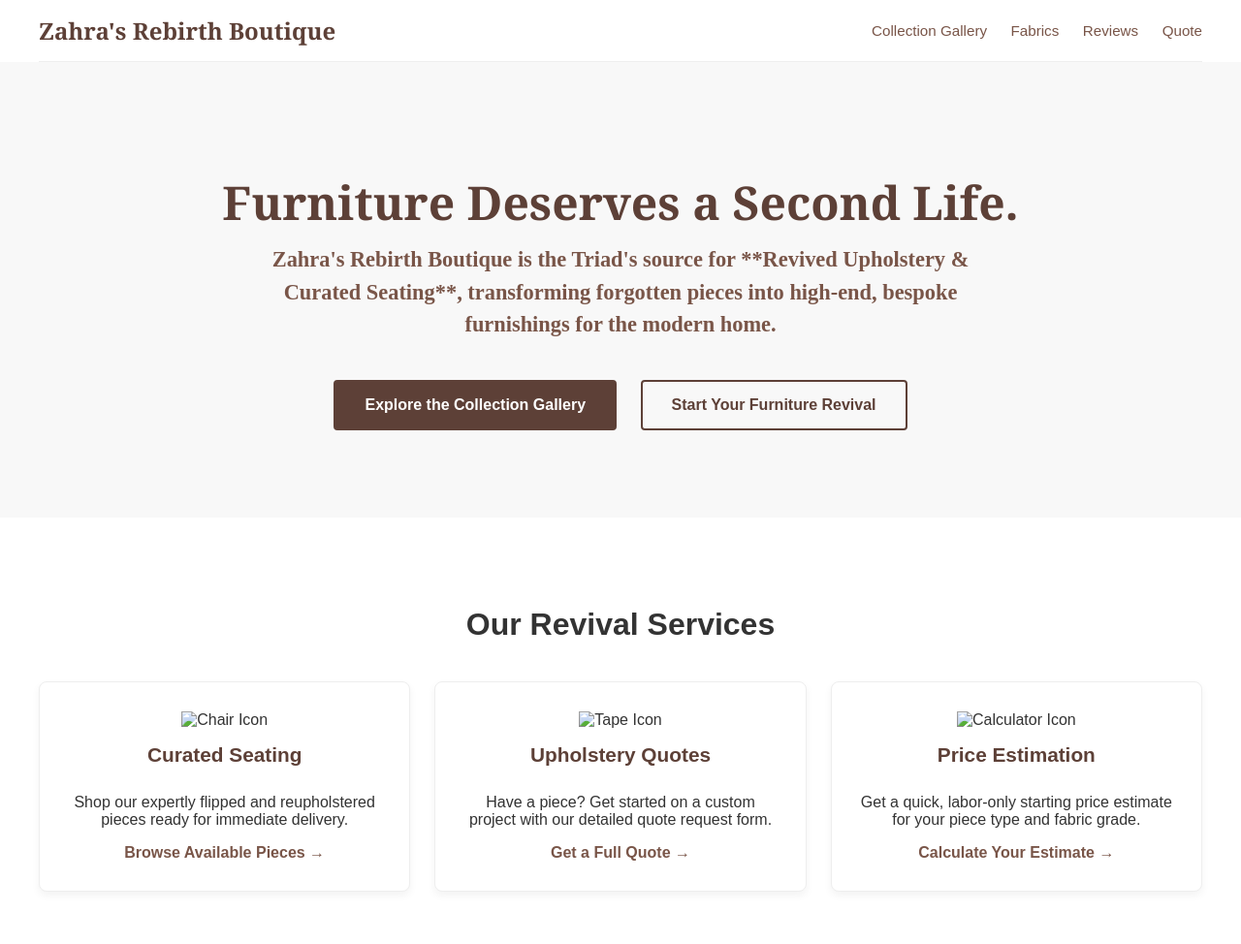
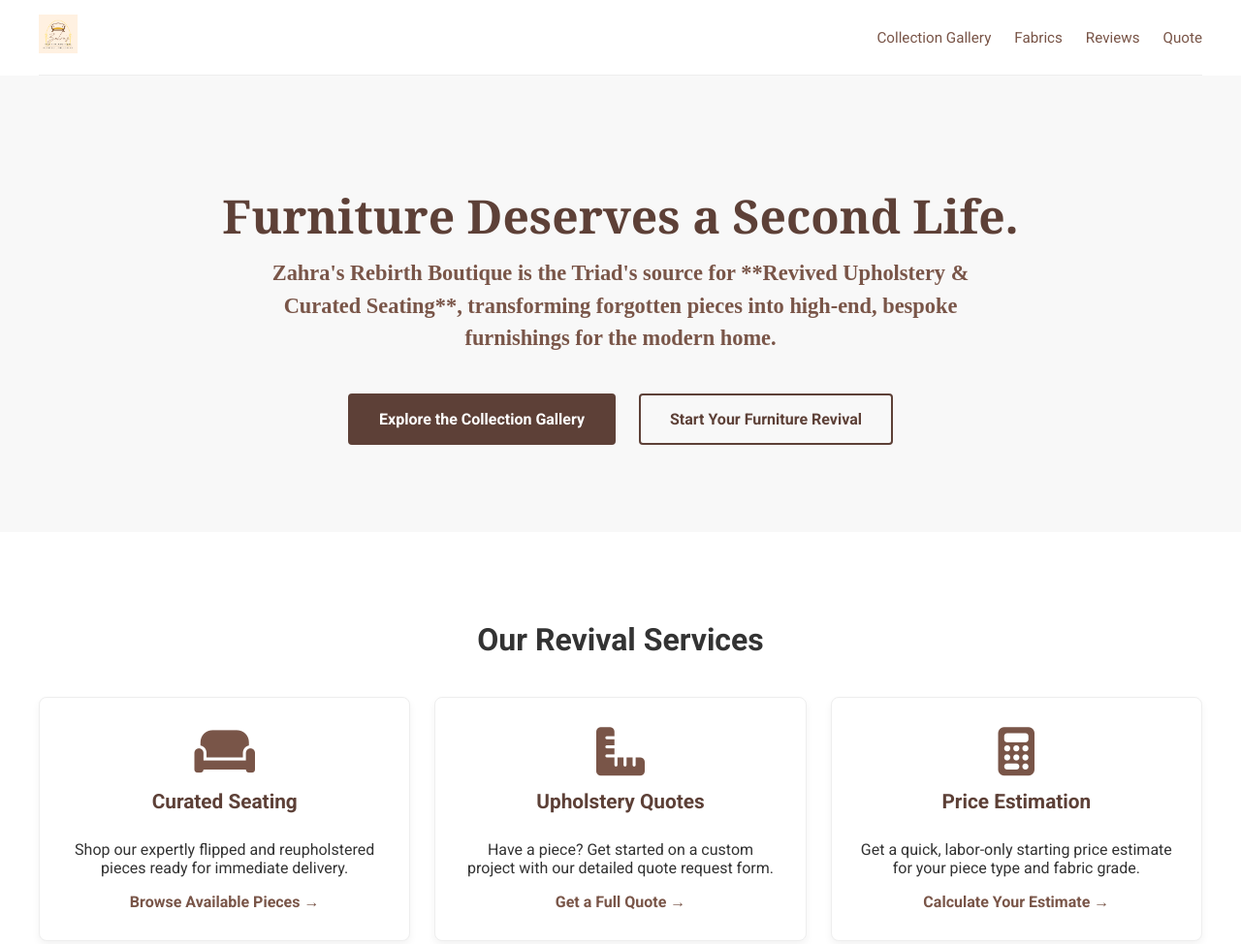
Before and after one commit to PLUnhingedGoodies/Zahra-s-Rebirth-Boutique, a plain HTML site: page index.html in a window 1280 px wide. Shown: the top 974 px of the page at 97% size. Drawn offline with Linux system fonts and the light colour scheme; a web font is replaced by a local one.

Commit message:
Update index.html

```diff
--- a/index.html
+++ b/index.html
@@ -6,7 +6,7 @@
     <title>Zahra's Rebirth Boutique | Revived Upholstery & Curated Seating (Homepage)</title>
     <style>
         /* Base Styling */
-        body { font-family: Arial, sans-serif; margin: 0; background-color: #ffffff; color: #333; }
+        body { font-family: 'Roboto', sans-serif; margin: 0; background-color: #ffffff; color: #333; }
         .container { max-width: 1200px; margin: 0 auto; padding: 0 20px; }
 
         /* Navigation (Placeholder for final design) */
@@ -110,12 +110,22 @@
             color: #555;
         }
     </style>
+    <link rel="stylesheet" href="https://cdnjs.cloudflare.com/ajax/libs/font-awesome/6.5.1/css/all.min.css">
+    <link href="https://fonts.googleapis.com/css2?family=Aref+Ruqaa:wght@400;700&family=Roboto:wght@400;700&display=swap" rel="stylesheet">
 </head>
 <body>
 
 <div class="container">
     <div class="header">
-        <div class="logo-text">Zahra's Rebirth Boutique</div>
+        <div class="logo-text">
+    <a href="/">
+        <img
+            src="/assets/images/ZRB logo.png"
+            alt="Zahra's Rebirth Boutique Logo"
+            style="max-height: 40px; width: auto;"
+        >
+    </a>
+</div>
         <div class="nav-links">
             <a href="gallery.html">Collection Gallery</a>
             <a href="fabrics.html">Fabrics</a>
@@ -141,21 +151,21 @@
         <div class="service-grid">
 
             <div class="service-card">
-                <img src="placeholder-icon-chair.png" alt="Chair Icon" style="width: 50px;">
+                <i class="fas fa-couch" style="font-size: 50px; color: #795548;"></i>
                 <h4>Curated Seating</h4>
                 <p>Shop our expertly flipped and reupholstered pieces ready for immediate delivery.</p>
                 <a href="gallery.html">Browse Available Pieces →</a>
             </div>
 
             <div class="service-card">
-                <img src="placeholder-icon-tape.png" alt="Tape Icon" style="width: 50px;">
+                <i class="fas fa-ruler-combined" style="font-size: 50px; color: #795548;"></i>
                 <h4>Upholstery Quotes</h4>
                 <p>Have a piece? Get started on a custom project with our detailed quote request form.</p>
                 <a href="quote-request.html">Get a Full Quote →</a>
             </div>
 
             <div class="service-card">
-                <img src="placeholder-icon-calculator.png" alt="Calculator Icon" style="width: 50px;">
+                <i class="fas fa-calculator" style="font-size: 50px; color: #795548;"></i>
                 <h4>Price Estimation</h4>
                 <p>Get a quick, labor-only starting price estimate for your piece type and fabric grade.</p>
                 <a href="estimate.html">Calculate Your Estimate →</a>
```
